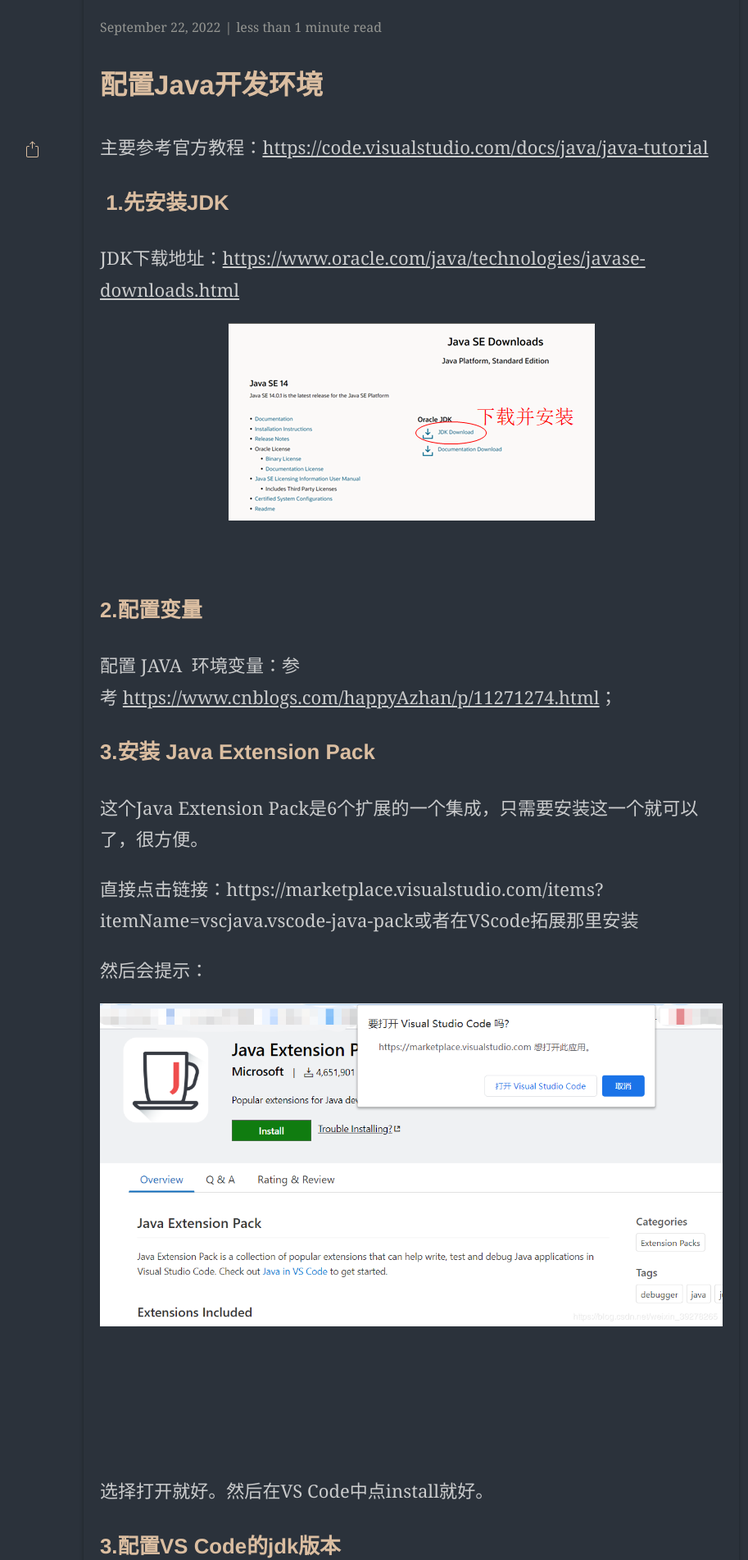
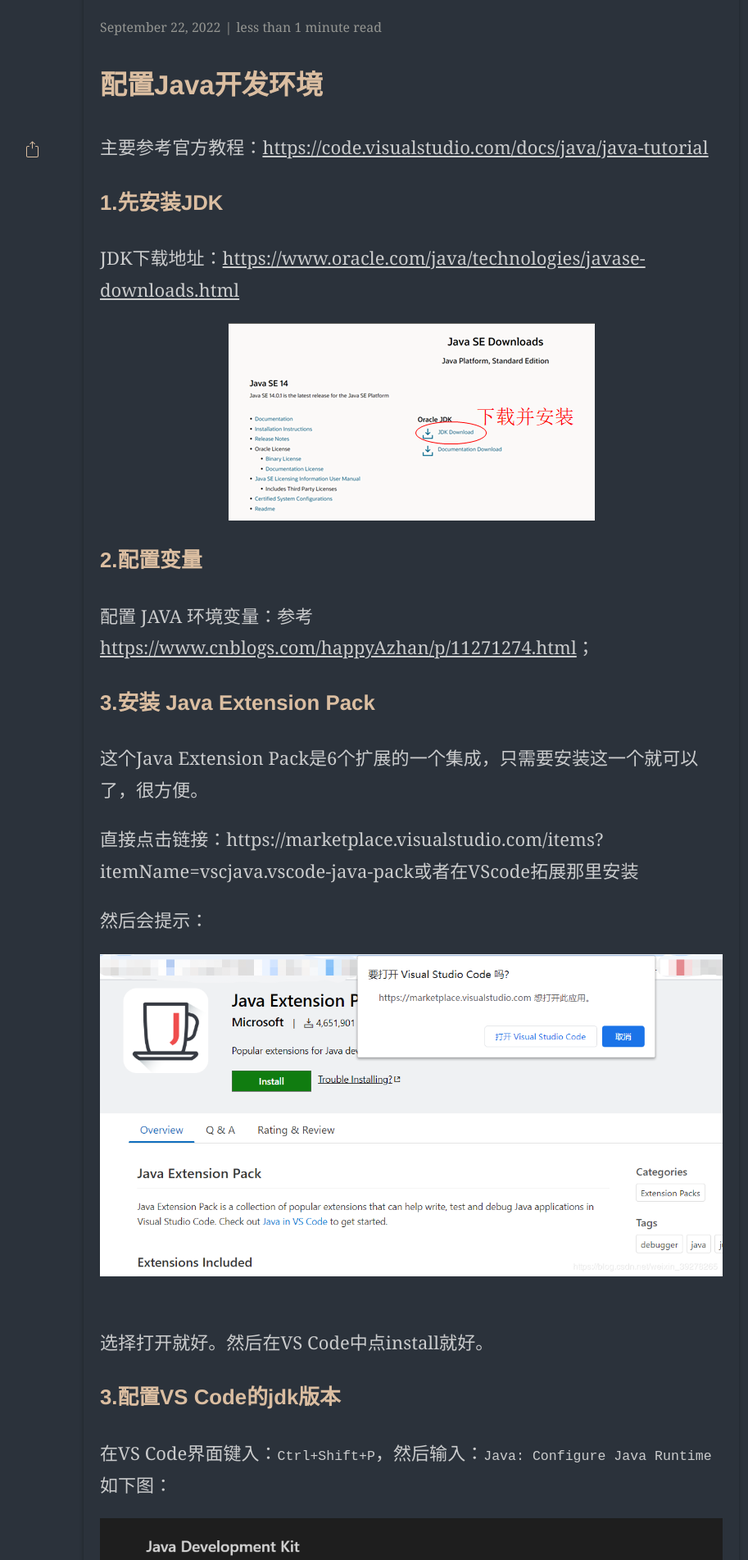
Before and after one commit to JeremiahXu/jeremiahxu.github.io, a Jekyll site: the page built from _posts/2022-09-22-VsCode搭建Java开发环境.md, in a window 1280 px wide. Shown: the part 812-2715 px from the top of the page at 82% size, without its empty margins (138-1051 px from the left). Built offline with Jekyll 4.4.1, drawn with Linux system fonts in a browser that asks for light colours; some web fonts are replaced.

Commit message:
格式化

```diff
--- a/_posts/2022-09-22-VsCode搭建Java开发环境.md
+++ b/_posts/2022-09-22-VsCode搭建Java开发环境.md
@@ -11,40 +11,30 @@
 github:
 ---
 
-
 <div id="cnblogs_post_body" class="blogpost-body blogpost-body-html">
 <h2>配置Java开发环境</h2>
 <p>主要参考官方教程：<a href="https://code.visualstudio.com/docs/java/java-tutorial" rel="nofollow">https://code.visualstudio.com/docs/java/java-tutorial</a></p>
-<h3>&nbsp;1.先安装JDK</h3>
+<h3> 1.先安装JDK</h3>
 <p>JDK下载地址：<a href="https://www.oracle.com/java/technologies/javase-downloads.html" rel="nofollow">https://www.oracle.com/java/technologies/javase-downloads.html</a></p>
 <p><img src="../assets/img/posts/20220922/1783030-20200708194025139-21141222.png" alt="" loading="lazy"></p>
-<p>&nbsp;</p>
 <h3>2.配置变量</h3>
-<p>配置 JAVA&nbsp; 环境变量：参考&nbsp;<a href="https://www.cnblogs.com/happyAzhan/p/11271274.html">https://www.cnblogs.com/happyAzhan/p/11271274.html</a>；</p>
+<p>配置 JAVA  环境变量：参考 <a href="https://www.cnblogs.com/happyAzhan/p/11271274.html">https://www.cnblogs.com/happyAzhan/p/11271274.html</a>；</p>
 <h3>3.安装 Java Extension Pack</h3>
 <p>这个Java Extension Pack是6个扩展的一个集成，只需要安装这一个就可以了，很方便。</p>
 <p>直接点击链接：https://marketplace.visualstudio.com/items?itemName=vscjava.vscode-java-pack或者在VScode拓展那里安装</p>
 <p>然后会提示：</p>
 <p><img src="../assets/img/posts/20220922/1783030-20200708194204441-590349704.png" alt="" loading="lazy" class="medium-zoom-image"></p>
-<p>&nbsp;</p>
-<p>&nbsp;</p>
 <p><br>选择打开就好。然后在VS Code中点install就好。</p>
 <h3>3.配置VS Code的jdk版本</h3>
 <p>在VS Code界面键入：<code>Ctrl+Shift+P</code>，然后输入：<code>Java: Configure Java Runtime</code><br>如下图：</p>
 <p><img src="../assets/img/posts/20220922/1783030-20200708195706287-1222821792.png" alt="" loading="lazy" class="medium-zoom-image"></p>
 <p><br>这里填一下jdk路径</p>
 <p><img src="../assets/img/posts/20220922/1783030-20200708195815152-1842871445.png" alt="" loading="lazy" class="medium-zoom-image"></p>
-<p>&nbsp;</p>
-<p>&nbsp;</p>
 <h3>4.开始编写Java程序：Hello，world！</h3>
 <p><img src="../assets/img/posts/20220922/1783030-20200708195048093-2109079837.png" alt="" loading="lazy"></p>
-<p>&nbsp;</p>
-<p>&nbsp;</p>
 <p>然后<code>F5</code>就可以运行了。</p>
 <p>自然会有想要的输出。<br>如果没有输出，或者报错：<br>1）确认自己是不是安装了<code>Java Extension Pack</code><br>2）在下方terminal输入：<code>java -version</code>确认一下jdk是不是装了。</p>
 <p><img src="../assets/img/posts/20220922/1783030-20200708195135963-1504260724.png" alt="" loading="lazy"></p>
-<p>&nbsp;</p>
-<p>&nbsp;备注：<br>在VS Code界面同时按：<code>Ctrl+Shift+P</code>，然后输入：<code>Java: Getting Started</code>就能看到一些有关java开发的提示了（快捷键之类的，还是很友好的）。</p>
+<p> 备注：<br>在VS Code界面同时按：<code>Ctrl+Shift+P</code>，然后输入：<code>Java: Getting Started</code>就能看到一些有关java开发的提示了（快捷键之类的，还是很友好的）。</p>
 <p><img src="../assets/img/posts/20220922/1783030-20200708195931075-1090837330.png" alt="" loading="lazy" class="medium-zoom-image"></p>
-<p>&nbsp;</p>
 </div>
```
